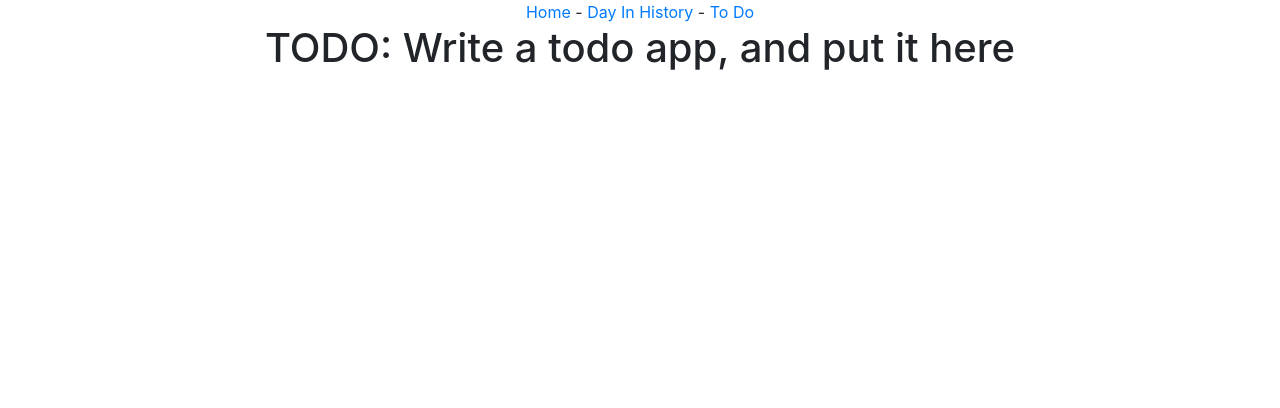
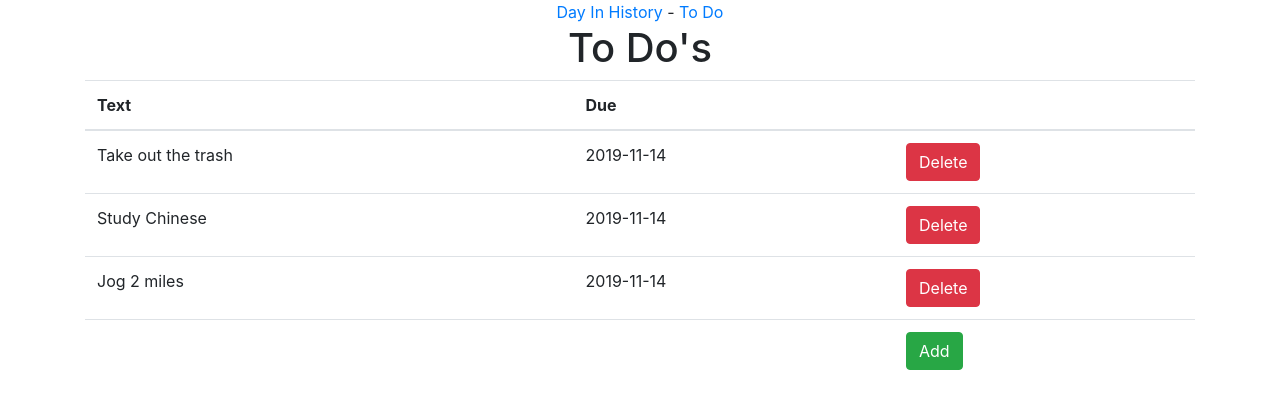
Before and after one commit to r-schoen/vuejs-test-thisdayinhistory, a Vue app: page /#/todo in a window 1280 px wide. Shown: the top 408 px of the page. Built offline with nearby package versions, Linux system fonts and the light colour scheme.

Commit message:
Added functionality to the TODO app

```diff
--- a/public/index.html
+++ b/public/index.html
@@ -5,7 +5,7 @@
     <meta http-equiv="X-UA-Compatible" content="IE=edge">
     <meta name="viewport" content="width=device-width,initial-scale=1.0">
     <link rel="icon" href="<%= BASE_URL %>favicon.ico">
-    <title>On This Day</title>
+    <title>VueJS Test App</title>
   </head>
   <body>
     <noscript>
--- a/src/App.vue
+++ b/src/App.vue
@@ -1,7 +1,6 @@
 <template>
   <div id="app" class="container">
     <div id='navbar'>
-      <a href="/#/">Home</a> -
       <a href="/#/day-in-history">Day In History</a> -
       <a href="/#/todo">To Do</a>
     </div>
@@ -15,6 +14,7 @@
 }
 </style>
 <script>
+import "@/style.scss"
 export default {
 
 }
--- a/src/components/DayInHistory.vue
+++ b/src/components/DayInHistory.vue
@@ -15,12 +15,3 @@
         </ul>
     </div>
 </template>
-<style lang="scss">
-$sourcesColor: darkblue;
-.sources {
-    a {
-        color:$sourcesColor;
-    }
-    color:$sourcesColor;
-}
-</style>
--- a/src/components/DayInHistoryViewer.vue
+++ b/src/components/DayInHistoryViewer.vue
@@ -8,24 +8,14 @@
       :inline='false'
       :value="model.date"
       :highlighted="model.highlighted"
-      :popover-align="center"
+      popover-align="center"
       @selected="updateDate($event)"
       @opened="updateDate($event)">
     </datepicker>
     <day-in-history />
   </div>
 </template>
-<style lang="scss">
-h1,h2,h3 {
-  text-align:center;
-}
-.vdp-datepicker,#datepicker {
-  div {
-    text-align:center;
-  }
-  text-align:center;
-}
-</style>
+
 <script>
 import Datepicker from 'vuejs-datepicker'
 import DayInHistory from './DayInHistory.vue'
--- a/src/components/Home.vue
+++ /dev/null
@@ -1,12 +0,0 @@
-<template>
-    <div class="home">
-        <h1>Welcome</h1>
-        <p>This is my Vue.js test project. Please select one of the projects in the navbar above.</p>
-    </div>
-</template>
-
-<style lang="scss">
-.home{
-    text-align:center;
-}
-</style>
--- a/src/components/Todo.vue
+++ b/src/components/Todo.vue
@@ -1,9 +1,56 @@
 <template>
-    <h1>TODO: Write a todo app, and put it here</h1>
+    <div id="todoTable">
+        <h1>To Do's</h1>
+        <table class="table">
+            <thead>
+                <th v-for="(key, index) in gridColumns" v-bind:key="index">
+                    {{ key }}
+                </th>
+                <th></th>
+            </thead>
+            <tbody>
+                <tr v-for="(row, r_index) in this.$store.state.todoData" v-bind:key="r_index">
+                    <td v-for="(cell, c_index) in row" v-bind:key="c_index">
+                        <todo-cell :entry="cell" :index="r_index" :column="c_index"/>
+                    </td>
+                    <td>
+                        <b-button
+                            @click="deleteTodo(r_index)"
+                            variant="danger">Delete</b-button>
+                    </td>
+                </tr>
+                <tr>
+                    <td colspan="2"></td>
+                    <td>
+                        <b-button
+                            @click="addTodo()"
+                            variant="success">Add</b-button>
+                    </td>
+                </tr>
+            </tbody>
+        </table>
+    </div>
 </template>
 
 <script>
+import TodoCell from "../components/TodoCell.vue"
+
 export default {
-
+    data: function(){
+        return {
+            gridColumns: ['Text','Due']
+    }},
+    methods: {
+        deleteTodo(index) {
+            this.$store.dispatch('deleteTodo',index)
+            console.log(index)
+        },
+        addTodo(){
+            this.$store.dispatch('addTodo')
+        }
+    },
+    components: {
+        TodoCell
+    }
 }
 </script>
--- /dev/null
+++ b/src/components/TodoCell.vue
@@ -0,0 +1,46 @@
+<template>
+    <div id="todoCell">
+        <div v-show="edit == false">
+            <label @dblclick="editing"> {{ cellContents }}</label>
+        </div>
+        <input
+            ref="cellinput"
+            type="text"
+            v-show="edit == true"
+            v-model="cellContents"
+            @keyup.enter="save(cellContents, column, index)"
+            @blur="save(cellContents, column, index)">
+    </div>
+</template>
+
+<script>
+export default {
+    props: {
+        entry: String,
+        index: Number,
+        column: String
+    },
+    data: () => { return {
+        edit: false,
+        cellContents:null
+    }},
+    methods: {
+        editing() {
+            this.edit = true
+            this.$nextTick(function(){
+                this.$refs.cellinput.focus()
+            })
+        },
+        // So I can bind raw data to a table, but so far I haven't been able to
+        // find a way where it's also editable, so for now I'm inserting cell-by-cell,
+        // and running a function to update it.
+        save(cellContents, column, index) {
+            this.edit = false
+            this.$store.dispatch('updateTodos',{index:index,column:column,contents:cellContents})
+        }
+    },
+    mounted() {
+        this.cellContents = this.entry
+    }
+}
+</script>
--- a/src/router/index.js
+++ b/src/router/index.js
@@ -2,14 +2,13 @@ import Vue from 'vue'
 import VueRouter from 'vue-router'
 import DayInHistoryViewer from '../components/DayInHistoryViewer.vue'
 import Todo from '../components/Todo.vue'
-import Home from '../components/Home.vue'
 
 Vue.use(VueRouter)
 const routes = [
   {
     path: '/',
     name: 'home',
-    component: Home
+    component: DayInHistoryViewer
   },
   {
     path: '/day-in-history',
--- a/src/store/index.js
+++ b/src/store/index.js
@@ -10,17 +10,40 @@ import { FULL_URL } from "@/util/constants"
 export default new Vuex.Store({
   state: {
     selectedDate: null,
-    dateEventData: null
+    dateEventData: null,
+    todoData: [
+      {
+        text:"Take out the trash",
+        due:"2019-11-14"
+      },
+      {
+        text:"Study Chinese",
+        due:"2019-11-14"
+      },
+      {
+        text:"Jog 2 miles",
+        due:"2019-11-14"
+      }
+  ]
   },
   mutations: {
     updateSelectedDate (state, selectedDate) {
-      console.log(`Changing to date: ${selectedDate}`)
       state.selectedDate = selectedDate
     },
     updateDateEventData (state, dateEventData) {
-      console.log('Changing to data:')
-      console.log(dateEventData)
       state.dateEventData = dateEventData
+    },
+    updateTodos (state, payload) {
+      state.todoData[payload.index][payload.column] = payload.contents
+    },
+    deleteTodo(state, index) {
+      state.todoData.pop(index)
+    },
+    addTodo(state){
+      state.todoData.push({
+        text:"Enter Text...",
+        due:"Enter Due Date..."
+      })
     }
   },
   actions: {
@@ -31,6 +54,15 @@ export default new Vuex.Store({
           commit('updateSelectedDate', formattedDate)
           commit('updateDateEventData', response.data)
         })
+    },
+    updateTodos({commit}, payload) {
+      commit('updateTodos',payload)
+    },
+    deleteTodo({ commit }, index) {
+      commit('deleteTodo',index)
+    },
+    addTodo({ commit }) {
+      commit('addTodo')
     }
   }
 })
--- /dev/null
+++ b/src/style.scss
@@ -0,0 +1,18 @@
+$sourcesColor: darkblue;
+.sources {
+    a {
+        color:$sourcesColor;
+    }
+    color:$sourcesColor;
+}
+h1,h2,h3 {
+    display:block;
+    text-align:center;
+}
+.vdp-datepicker,#datepicker {
+    display:inline;
+    div {
+        text-align:center;
+    }
+    text-align:center;
+}
```
